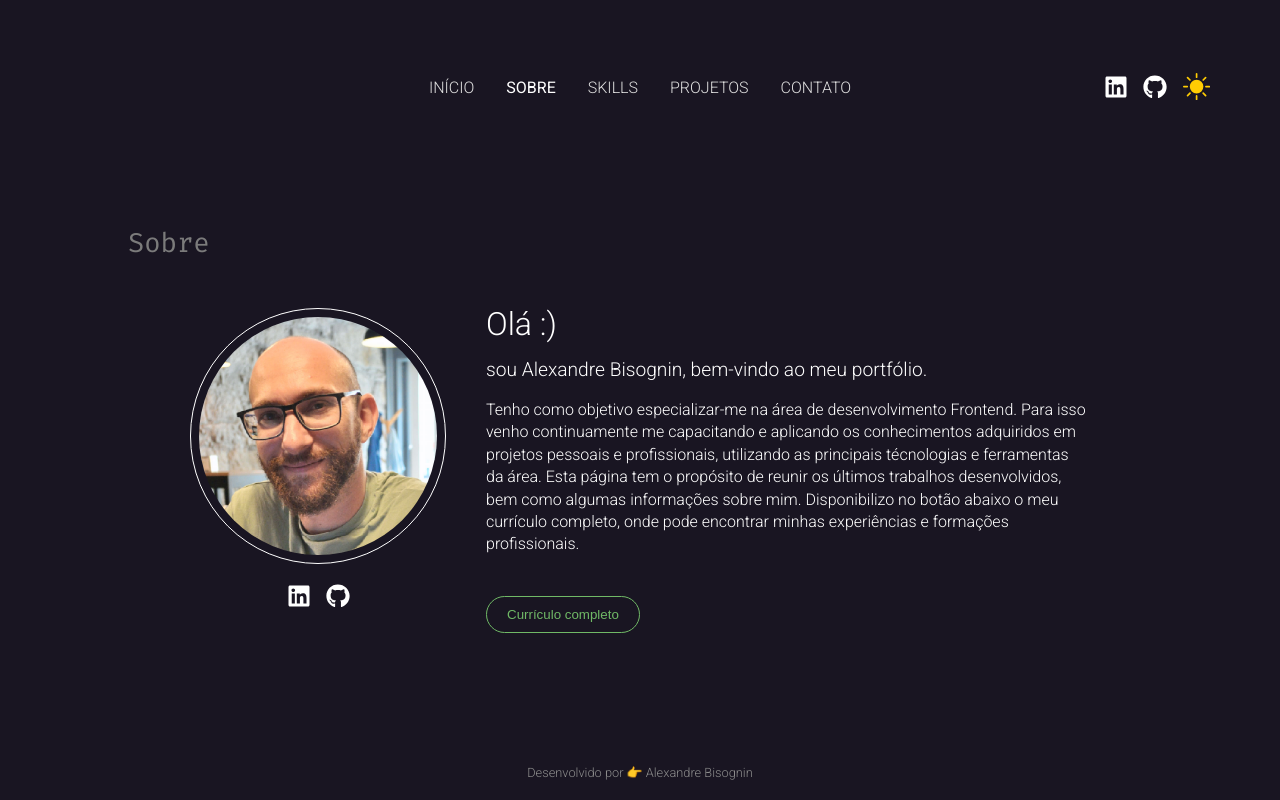
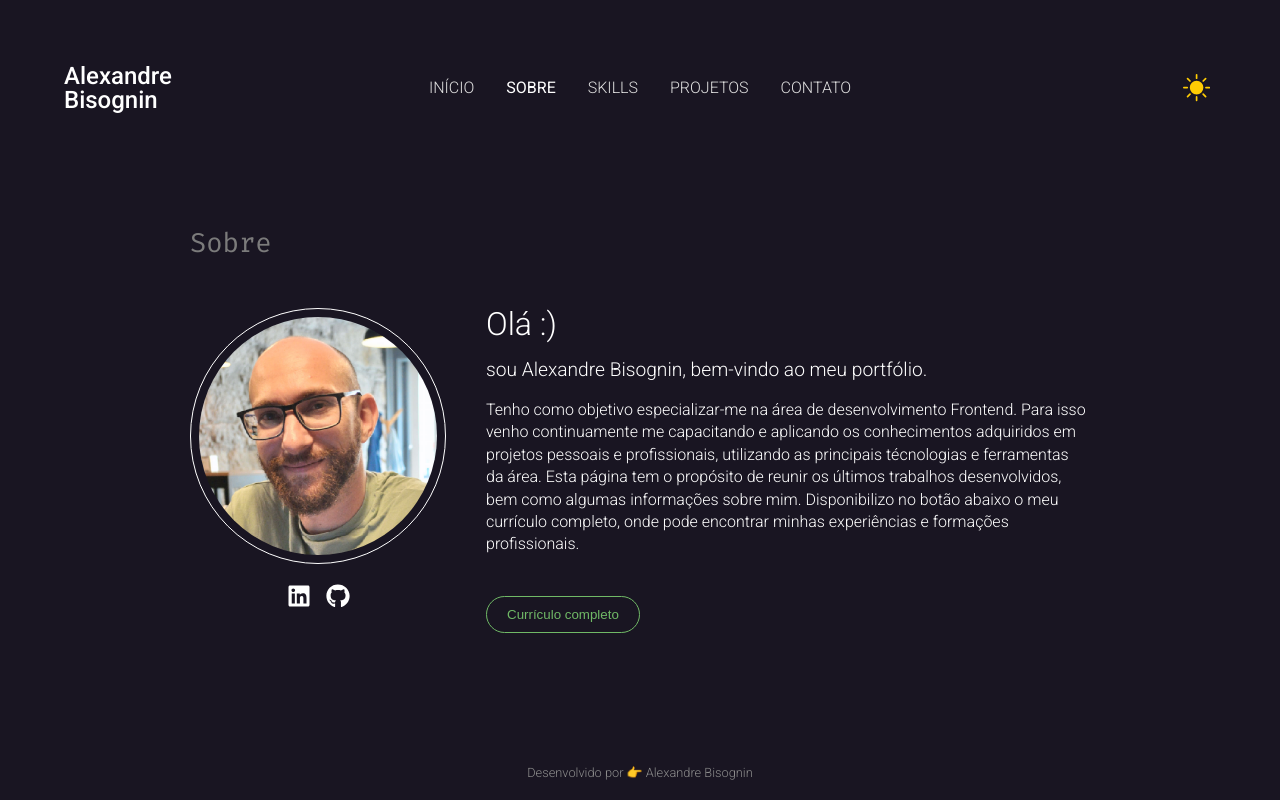
Before and after one commit to alexandre-fb/alexandre-fb-portfolio, a React (Vite) app: page /sobre in a window 1280 px wide. Built offline with nearby package versions, Linux system fonts and the light colour scheme.

Commit message:
Add conditional  hide logo and social links in header

```diff
--- a/src/components/ContainerPage/index.jsx
+++ b/src/components/ContainerPage/index.jsx
@@ -1,4 +1,4 @@
-import styled from 'styled-components'
+import styled from "styled-components";
 
 export const ContainerPage = styled.div`
   height: 100vh;
@@ -9,4 +9,4 @@ export const ContainerPage = styled.div`
   flex-direction: column;
   justify-content: space-between;
   align-items: center;
-  `
+`;
--- a/src/components/Header/index.jsx
+++ b/src/components/Header/index.jsx
@@ -1,25 +1,21 @@
 import { Link } from "react-router-dom";
-import { Container } from './styles'
+import { Container } from "./styles";
 import { ProfileName } from "../ProfileName";
 import { Menu } from "../Menu";
 import { SocialLinks } from "../linksIcons/SocialLinksTogether";
 import { ThemeButton } from "../buttons/ThemeButton";
 
-export const Header = () => {
+export const Header = ({ hiddenSocialLinks, hiddenLogo }) => {
   return (
     <Container>
+      <Link to="/">{!hiddenLogo && <ProfileName fontSize={"1.5rem"} />}</Link>
 
-        <Link to="/">
-          <ProfileName />
-        </Link>
+      <Menu />
 
-        <Menu />
-
-        <div>
-          <SocialLinks />
-          <ThemeButton />
-        </div>
-
+      <div>
+        {!hiddenSocialLinks && <SocialLinks />}
+        <ThemeButton />
+      </div>
     </Container>
   );
 };
--- a/src/components/Header/styles.jsx
+++ b/src/components/Header/styles.jsx
@@ -13,8 +13,6 @@ export const Container = styled.header`
   //==========Logo==========
 
   & > :nth-child(1) {
-    display: none;
-
     position: absolute;
     left: 0;
   }
--- a/src/components/MainPages/MainSobre/index.jsx
+++ b/src/components/MainPages/MainSobre/index.jsx
@@ -45,11 +45,10 @@ const Container = styled.main`
   display: flex;
   flex-direction: column;
   width: 100%;
-  max-width: 1024px;
+  max-width: 900px;
   margin: 0 auto;
 
   ${ContainerData} {
-    max-width: 900px;
     display: flex;
     gap: 40px;
     margin: 0 auto;
--- a/src/components/buttons/PrimaryButton/index.jsx
+++ b/src/components/buttons/PrimaryButton/index.jsx
@@ -3,12 +3,14 @@ import styled from "styled-components";
 export const PrimaryButton = styled.button`
   background: none;
   border: 1px solid var(--light-green);
+  padding: 10px 20px;
   border-radius: 40px;
-  padding: 10px 20px;
   color: var(--light-green);
+
+  cursor: pointer;
+
+  transform: scale(1);
   transition: 300ms ease-in-out;
-  transform: scale(1);
-  cursor: pointer;
 
   &:hover {
     background-color: var(--light-green);
--- a/src/pages/home/index.jsx
+++ b/src/pages/home/index.jsx
@@ -9,7 +9,7 @@ import { Footer } from "../../components/Footer";
 export const Home = () => {
   return (
     <Container>
-      <Header />
+      <Header hiddenLogo={true}/>
       <main>
         <Panel />
       </main>
--- a/src/pages/sobre/index.jsx
+++ b/src/pages/sobre/index.jsx
@@ -8,7 +8,7 @@ import { Footer } from "../../components/Footer";
 export const Sobre = () => {
   return (
     <Container>
-      <Header />
+      <Header hiddenSocialLinks={true} />
       <MainSobre />
       <Footer />
     </Container>
```
